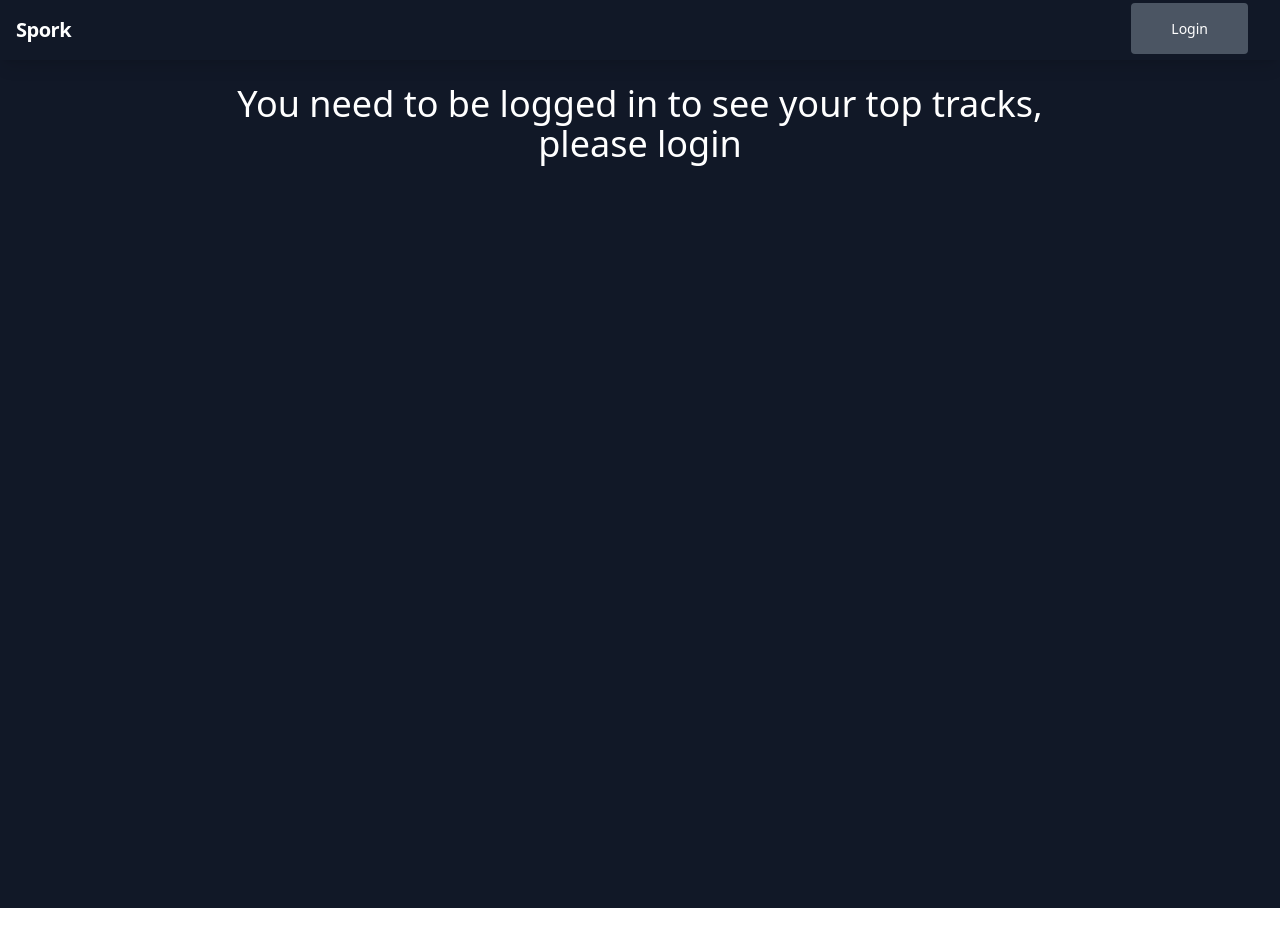
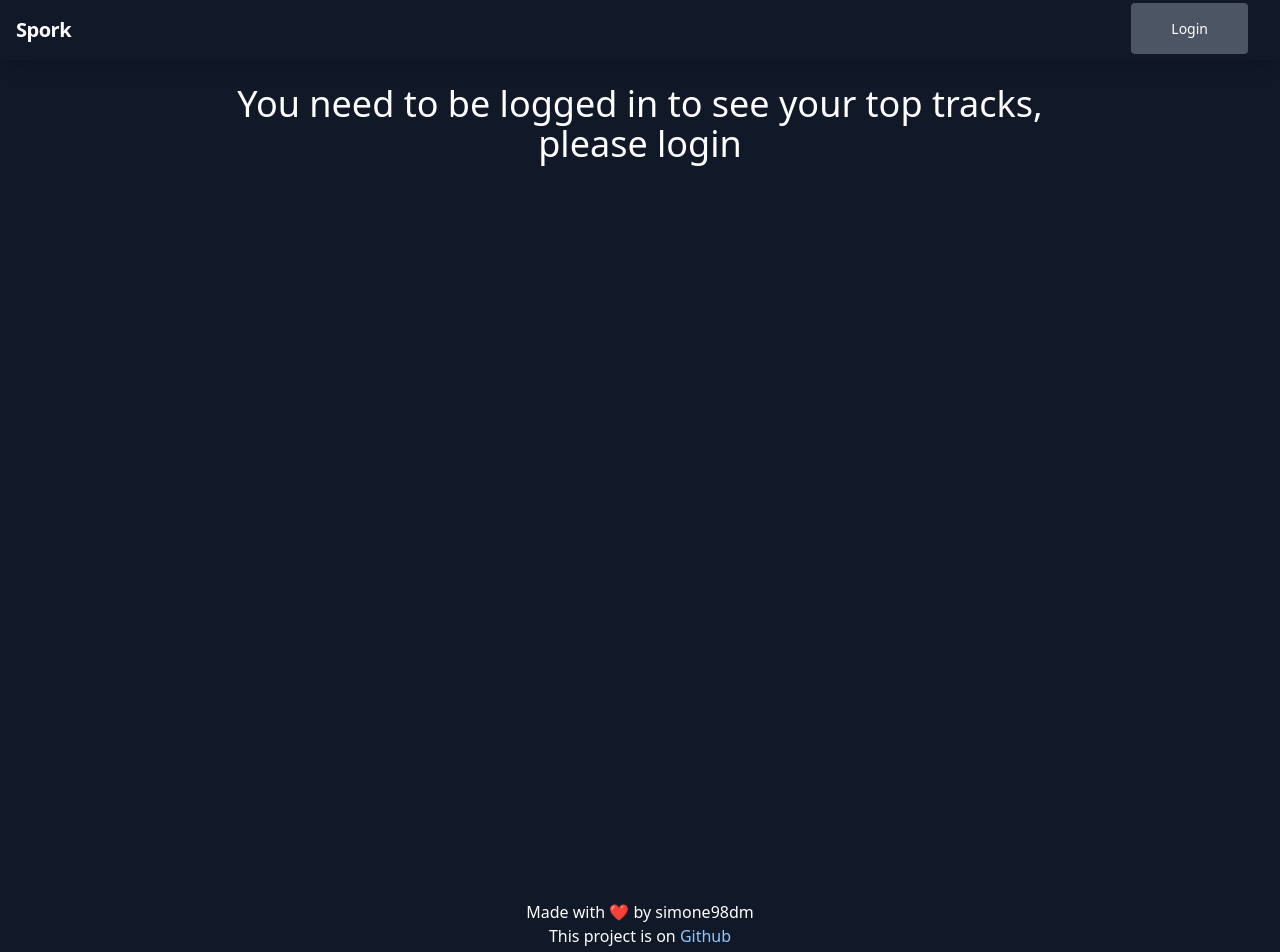
Before and after one commit to simone98dm/sporky, a Vue app: page / in a window 1280 px wide. Shown: the top 952 px of the page. Before the commit the page ends 908 px from the top, so only its background shows below. Built offline with nearby package versions, Linux system fonts and the light colour scheme.

Commit message:
add project author info

```diff
--- a/src/App.vue
+++ b/src/App.vue
@@ -3,6 +3,13 @@
     <TheNavbar />
     <div class="w-full bg-gray-900 p-2">
       <router-view />
+      <div class="text-center text-white">
+        <span>Made with ❤️ by simone98dm </span><br />
+        <span>
+          This project is on
+          <a href="https://github.com/simone98dm/spork" class="text-blue-300">Github</a>
+        </span>
+      </div>
     </div>
   </div>
 </template>
```
